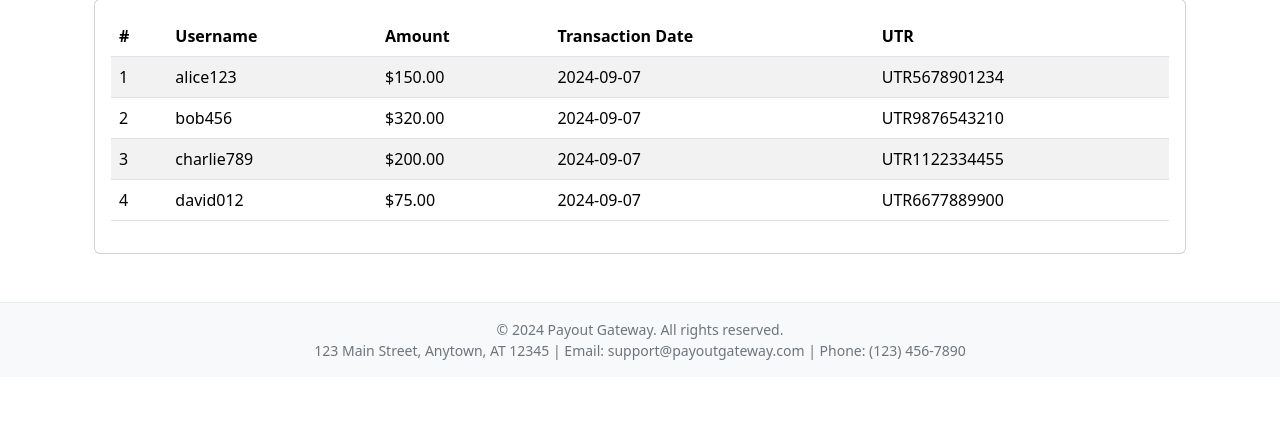
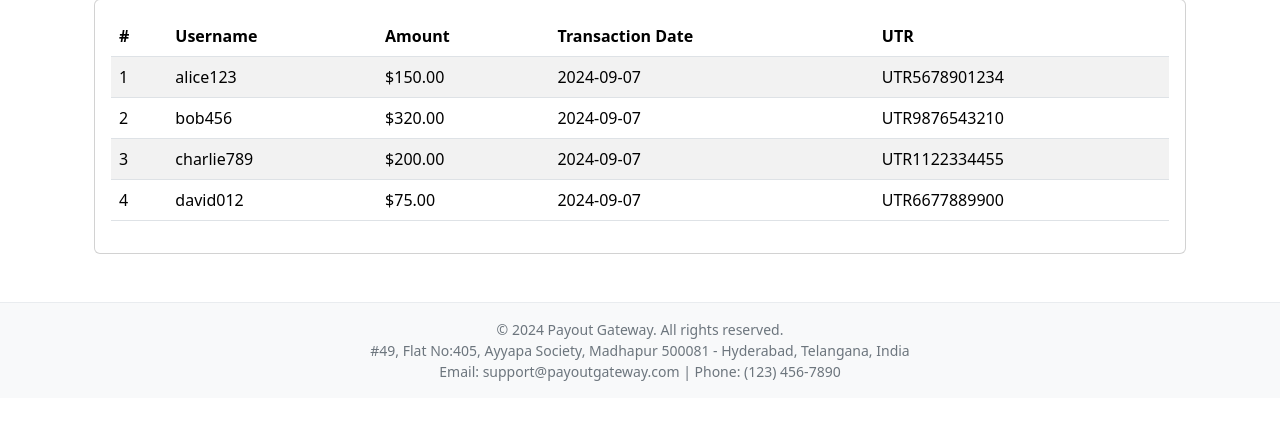
Before and after one commit to Heisenberg1719/TestBootStrap5, a Flask app: page /history in a window 1280 px wide. Shown: the part 334-779 px from the top of the page. Run offline with Flask 3, Linux system fonts and the light colour scheme; the visitor is signed in with stand-in values (Sample User, id 1).

Commit message:
Update base.html

```diff
--- a/templates/base.html
+++ b/templates/base.html
@@ -54,10 +54,10 @@
     <footer class="footer bg-light mt-5 py-3">
         <div class="container text-center">
             <p class="mb-0">&copy; 2024 Payout Gateway. All rights reserved.</p>
-            <p class="mb-0">123 Main Street, Anytown, AT 12345 | Email: support@payoutgateway.com | Phone: (123) 456-7890</p>
+            <p class="mb-0">#49, Flat No:405, Ayyapa Society, Madhapur 500081 - Hyderabad, Telangana, India</p>
+            <p class="mb-0">Email: support@payoutgateway.com | Phone: (123) 456-7890</p>
         </div>
     </footer>
-
 
     <script src="https://cdn.jsdelivr.net/npm/bootstrap@5.3.0-alpha3/dist/js/bootstrap.bundle.min.js"></script>
 </body>
```
